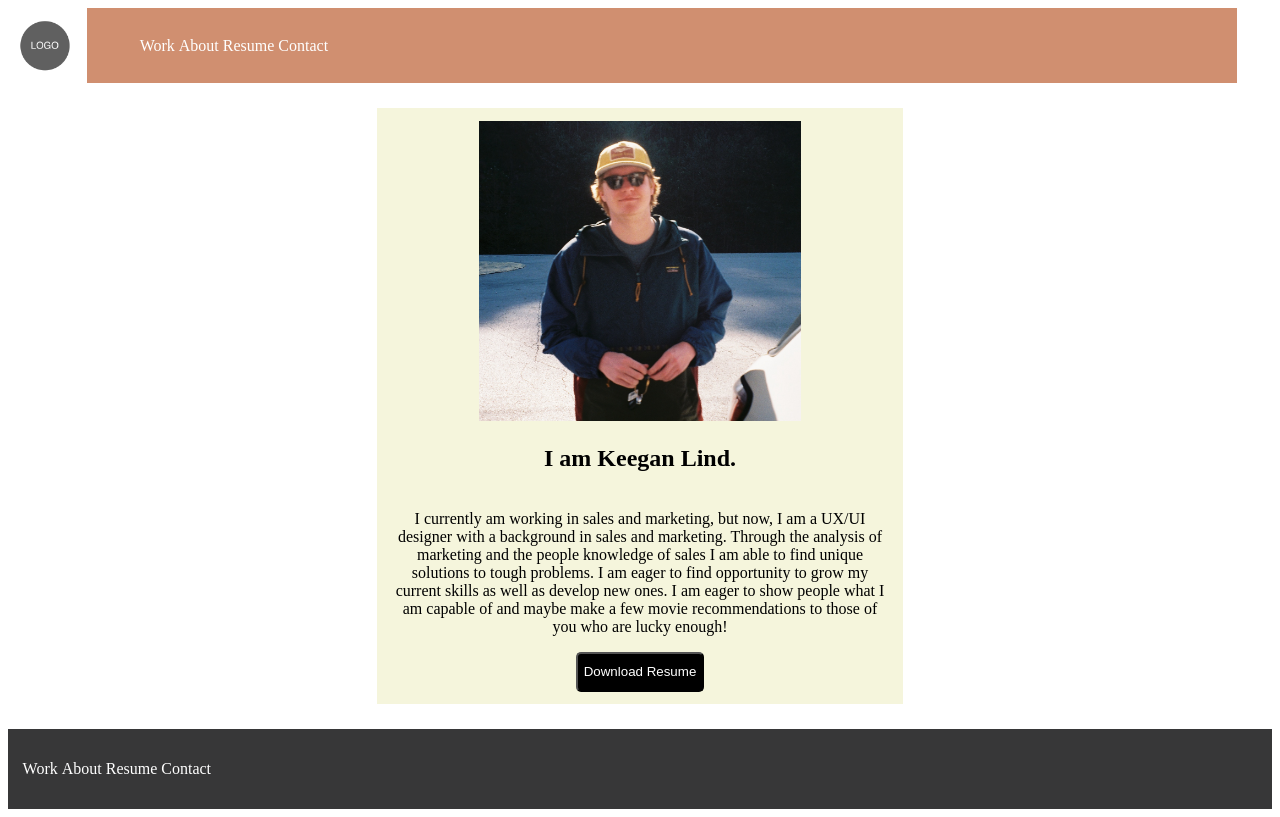
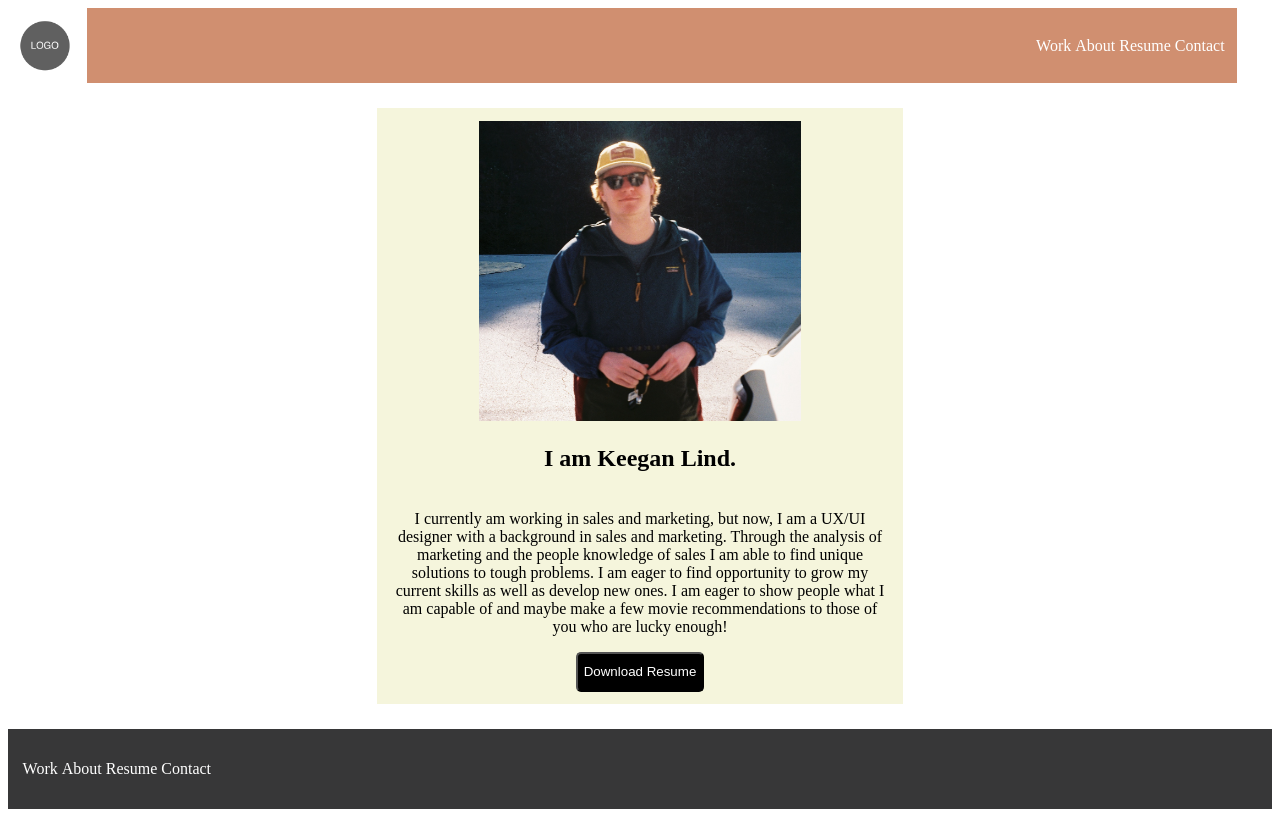
Before and after one commit to keeganlind/UX_UI_HW_17, a plain HTML site: page index.html in a window 1280 px wide. Drawn offline with Linux system fonts and the light colour scheme.

Commit message:
actual final

```diff
--- a/CSS/style.css
+++ b/CSS/style.css
@@ -16,9 +16,8 @@ nav {
     background-color: #D08F70;
     margin-bottom: 25px;
 }
-nav ul {
-    text-align: left;
-    width: 50%;
+header ul {
+    float: right;
     color: white;
 }
 .heroimg {
```
